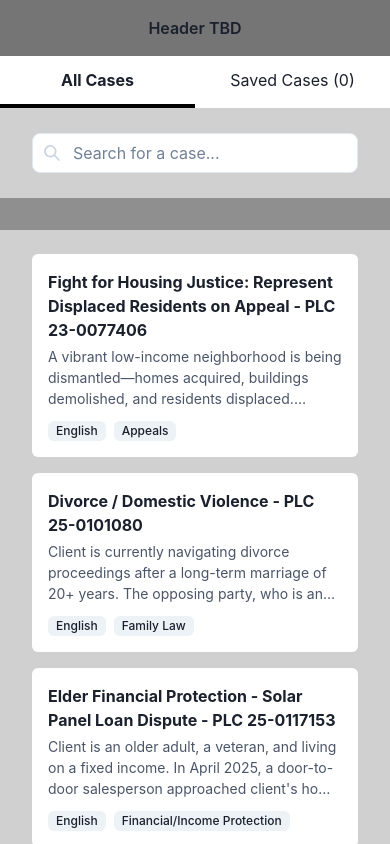
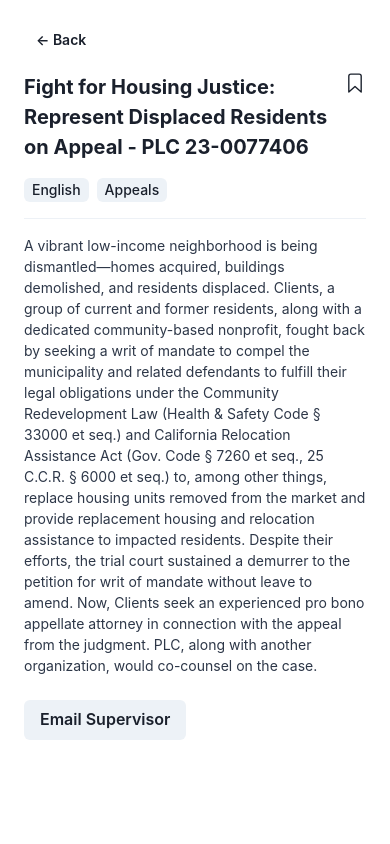
Before and after one commit to ctc-uci/eldr, a React (Vite) app in the folder client/: page /catalog in a window 390 px wide. Both pictures are taken after a click on the element 195 px from the left and 355 px from the top of the page. Shown: the top 844 px of the page. Built offline with nearby package versions, Linux system fonts and the light colour scheme; no server answers.

Commit message:
added full screen case details for mobile view

```diff
--- a/client/src/components/caseCatalog/caseCatalog.jsx
+++ b/client/src/components/caseCatalog/caseCatalog.jsx
@@ -12,7 +12,8 @@ import {
     Button,
     Divider,
     Spacer,
-    useToast
+    useToast,
+    useBreakpointValue
   } from "@chakra-ui/react";
 
 import { SearchIcon } from "@chakra-ui/icons";
@@ -59,6 +60,8 @@ export const CaseCatalog = () => {
     const [savedCaseIds, setSavedCaseIds] = useState(new Set());
     const [isNewest, setIsNewest] = useState(true);
     const toast = useToast();
+    const isMobile = useBreakpointValue({ base: true, md: false });
+
     const languageOptions = [
         { value: "arabic", label: "Arabic" },
         { value: "japanese", label: "Japanese" },
@@ -301,17 +304,32 @@ export const CaseCatalog = () => {
             {/* Right: Case Detail */}
             {selectedCase && (activeTab === "all" || savedCaseIds.has(selectedCase.id)) && (
                 <Box
-                w={{ base: "100%", md: "50%" }} // fixed 50% on desktop
-                bg="white"
-                p={6}
-                borderRadius="md"
-                overflowY="auto"
+                    position={{ base: "fixed", md: "relative" }}
+                    top={{ base: 0, md: "auto" }}
+                    left={{ base: 0, md: "auto" }}
+                    w={{ base: "100vw", md: "50%" }}
+                    h={{ base: "100vh", md: "auto" }}
+                    bg="white"
+                    p={6}
+                    borderRadius={{ base: 0, md: "md" }}
+                    overflowY="auto"
+                    zIndex={{ base: 1000, md: "auto" }}
                 >
-                <CaseDetail
+                    {/* Mobile back button */}
+                    <Box display={{ base: "block", md: "none" }} mb={4}>
+                    <Button
+                        size="sm"
+                        variant="ghost"
+                        onClick={() => setSelectedCase(null)}
+                    >
+                        ← Back
+                    </Button>
+                    </Box>
+                    <CaseDetail
                     caseData={selectedCase}
                     isSaved={savedCaseIds.has(selectedCase.id)}
                     onToggleBookmark={toggleBookmark}
-                />
+                    />
                 </Box>
             )}
             </>
```
